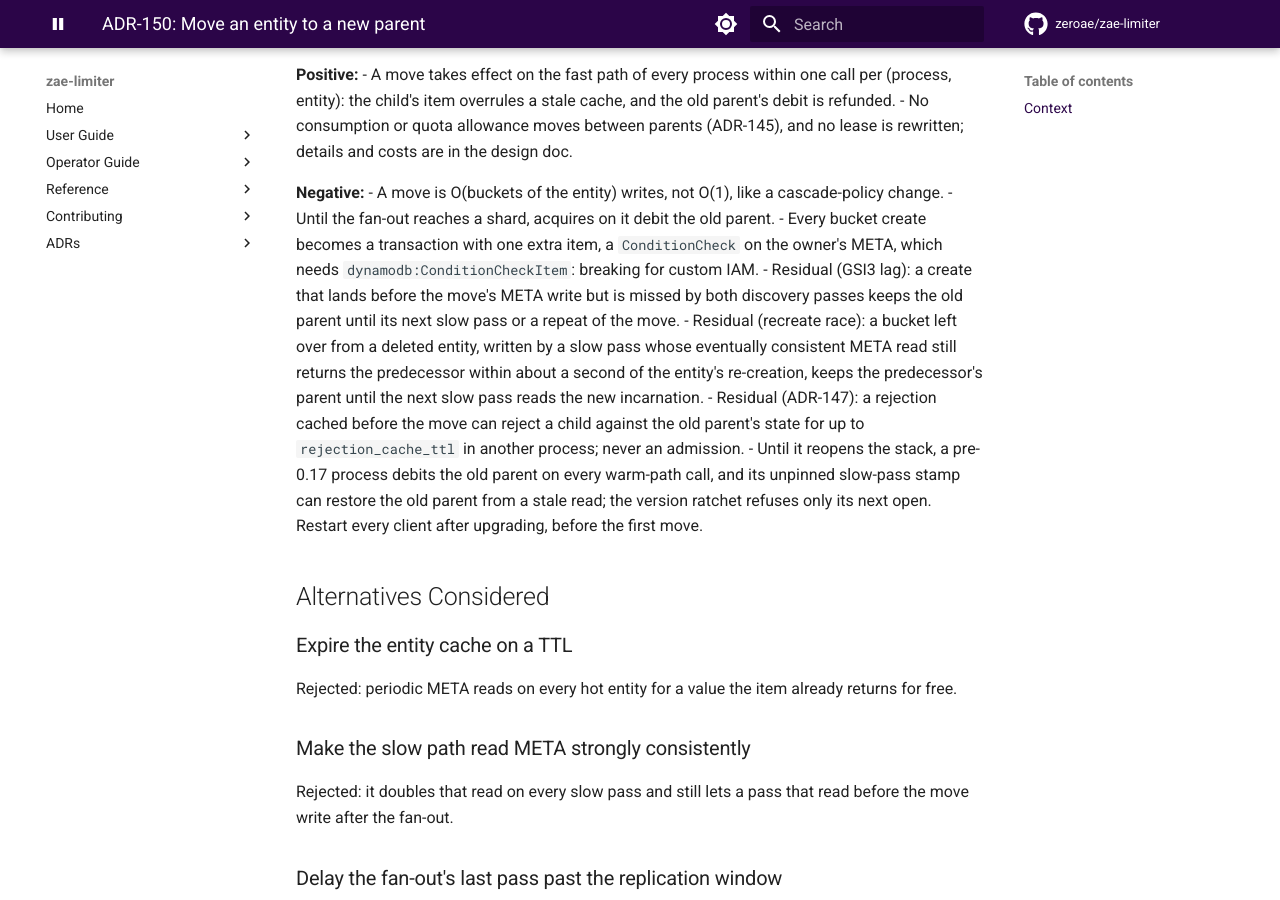
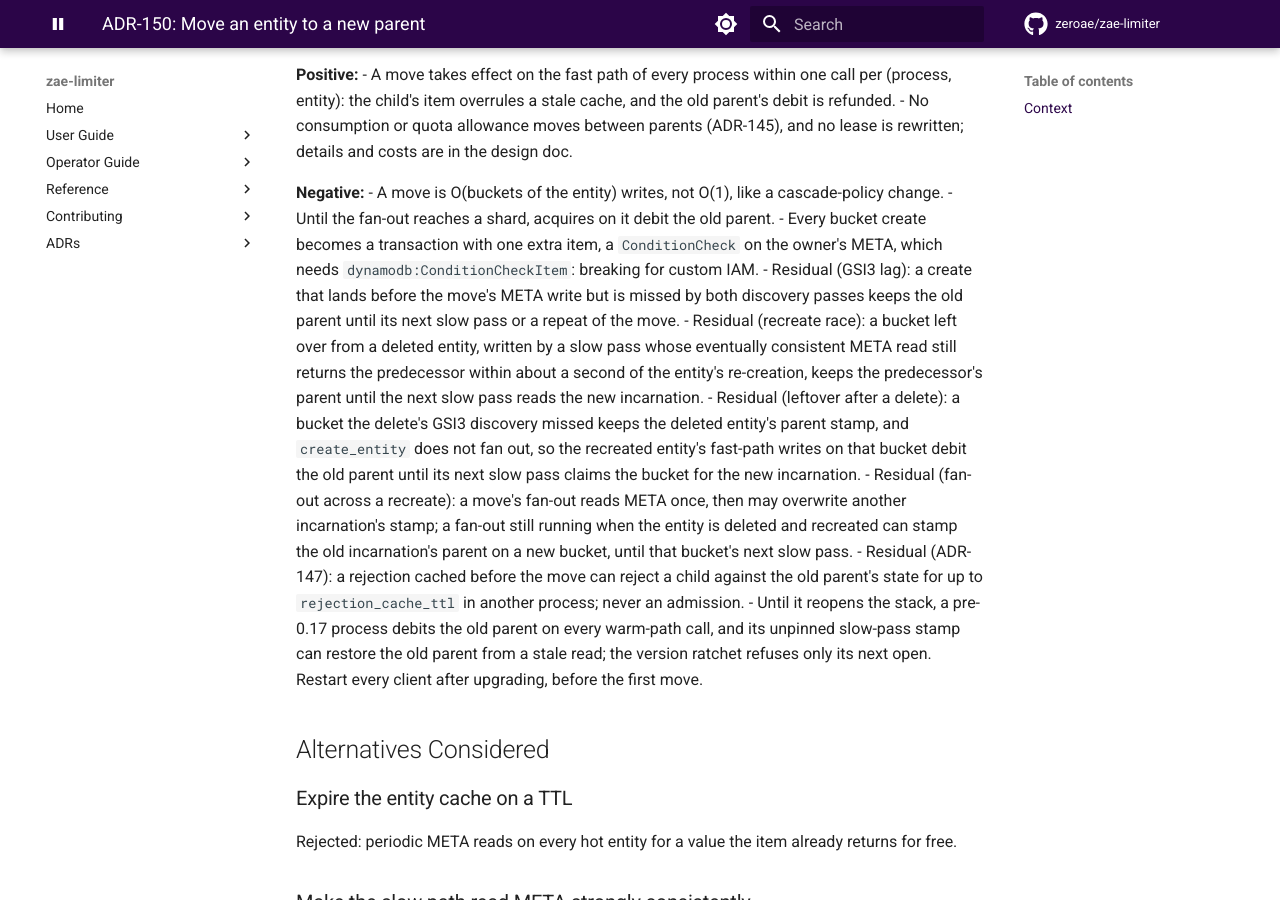
Before and after one commit to zeroae/zae-limiter, an MkDocs documentation site: the page built from docs/adr/150-move-entity-to-new-parent.md, in a window 1280 px wide and 900 px high, scrolled down 1032 px. Built offline with MkDocs 1.6.1 and Material for MkDocs 9.7.7, drawn with Linux system fonts in a browser that asks for light colours; comment, search, counter and statistics services are not loaded; the version menu is left out.

Commit message:
📝 docs(adr): record ADR-150's two recreate residuals
Review P3 and P4 (#677 review), both reasoning-only and rare, both
self-healing on the next slow pass, never a debit of a parent the
entity is not answerable to for longer than that:
- a bucket a delete's GSI3 discovery missed keeps the deleted entity's
  parent stamp, and `create_entity` does not fan out, so the recreated
  entity's fast-path writes on it debit the old parent until its next
  slow pass claims it (the existing "recreate race" covered only the
  stale-slow-pass variant);
- a move's fan-out reads META once and may overwrite another
  incarnation's stamp, so one running across a delete and recreate can
  stamp the old incarnation's parent on a new bucket.

ADR-150 is Proposed, so the record follows the code.

Refs #677

Co-Authored-By: Claude Opus 5.5 <noreply@anthropic.com>
Claude-Session: https://claude.ai/code/session_017XzYMYKXNcZNQYS3xQhFdc

```diff
--- a/docs/adr/150-move-entity-to-new-parent.md
+++ b/docs/adr/150-move-entity-to-new-parent.md
@@ -38,6 +38,8 @@ An entity's parent must be changeable through one repository operation that upda
 - Every bucket create becomes a transaction with one extra item, a `ConditionCheck` on the owner's META, which needs `dynamodb:ConditionCheckItem`: breaking for custom IAM.
 - Residual (GSI3 lag): a create that lands before the move's META write but is missed by both discovery passes keeps the old parent until its next slow pass or a repeat of the move.
 - Residual (recreate race): a bucket left over from a deleted entity, written by a slow pass whose eventually consistent META read still returns the predecessor within about a second of the entity's re-creation, keeps the predecessor's parent until the next slow pass reads the new incarnation.
+- Residual (leftover after a delete): a bucket the delete's GSI3 discovery missed keeps the deleted entity's parent stamp, and `create_entity` does not fan out, so the recreated entity's fast-path writes on that bucket debit the old parent until its next slow pass claims the bucket for the new incarnation.
+- Residual (fan-out across a recreate): a move's fan-out reads META once, then may overwrite another incarnation's stamp; a fan-out still running when the entity is deleted and recreated can stamp the old incarnation's parent on a new bucket, until that bucket's next slow pass.
 - Residual (ADR-147): a rejection cached before the move can reject a child against the old parent's state for up to `rejection_cache_ttl` in another process; never an admission.
 - Until it reopens the stack, a pre-0.17 process debits the old parent on every warm-path call, and its unpinned slow-pass stamp can restore the old parent from a stale read; the version ratchet refuses only its next open. Restart every client after upgrading, before the first move.
 
```
